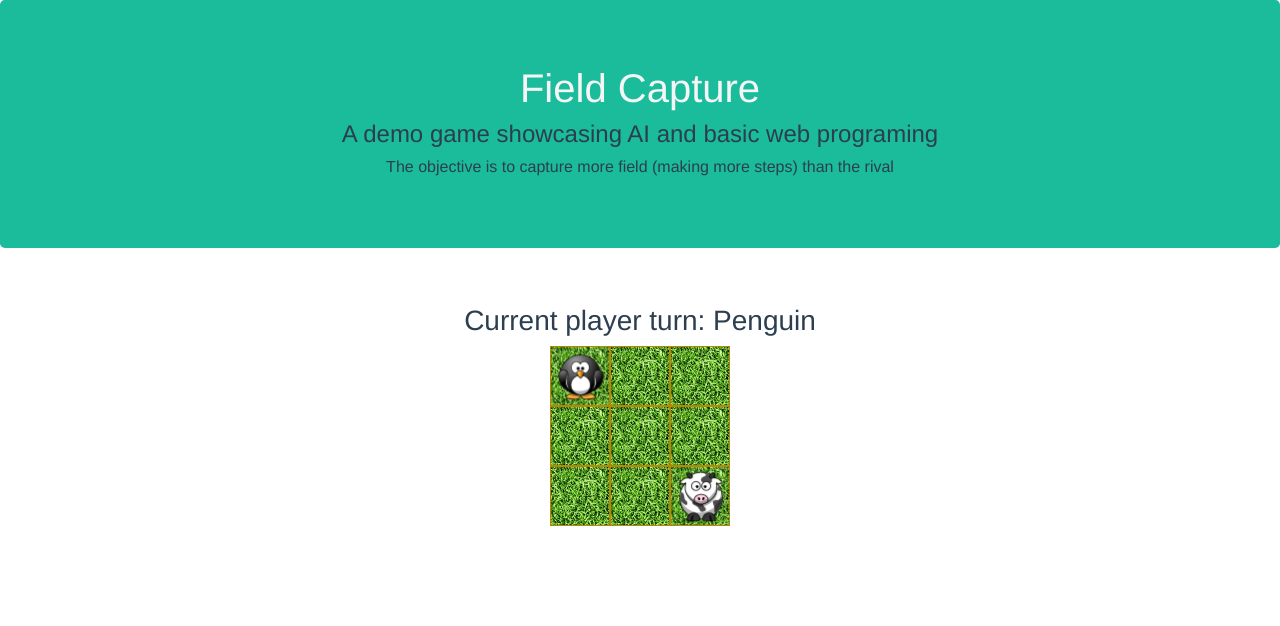
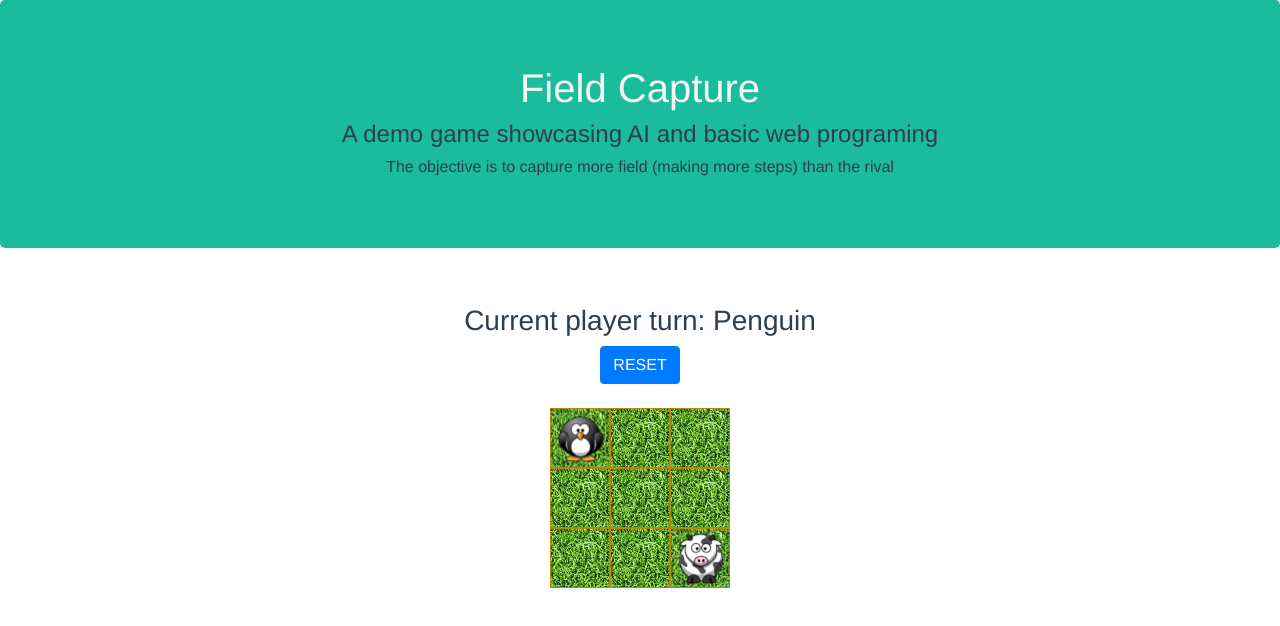
Before and after one commit to abir006/Field-Capturer, a Vue app: page / in a window 1280 px wide. Both pictures are taken after a click on the button "Small". Shown: the top 626 px of the page. Built offline with nearby package versions, Linux system fonts and the light colour scheme; the HTML template or start-up script is replaced by a standard one.

Commit message:
Closed #6. Reset button done.

```diff
--- a/src/App.vue
+++ b/src/App.vue
@@ -2,6 +2,7 @@
   <Header/>
   &nbsp;
   <Game/>
+  &nbsp;
   <Board/>
 </template>
 
--- a/src/components/Game.vue
+++ b/src/components/Game.vue
@@ -3,6 +3,9 @@
   <h3 style="color: #2c3e50">Current player turn: {{ game.CurrentPlayer===1 ? "Penguin" : "Cow" }}</h3>
   <h1 style="color: darkblue;" v-if="win === 1 || win === 2">Winner is: {{ win }}</h1>
   <h1 style="color: darkblue;" v-else-if="win === 0">Draw !</h1>
+  <button v-if="game.Board" class="btn btn-primary" @click="resetGame()">
+    RESET
+  </button>
 </div>
 </template>
 
@@ -40,6 +43,7 @@ export default {
     }
     // this is the game loop.
     async function nextTurn() {
+      console.log("next")
       //check if game didnt end
       if(win.value === -1) {
         // check if game board is set
@@ -59,25 +63,17 @@ export default {
         }
       }
     }
-    const { game, makeMove , playerNumMovesAvailable, swapPlayer , winner } = global
-   /* const keyPressed = (e) => {
-      if (e.key === "w") {
-        makeMove(-1, 0)
-      } else if (e.key === "a") {
-        makeMove(0, -1)
-      } else if (e.key === "s") {
-        makeMove(1, 0)
-      } else if (e.key === "d") {
-        makeMove(0, 1)          }
+    const resetGame = () => {
+      reset()
+      if(win.value !== -1) {
+        win.value = -1
+        nextTurn()
+      }
     }
-    onMounted(() => {
-      window.addEventListener('keyup', keyPressed)
-    })
-    onUnmounted(() => {
-      window.removeEventListener('keyup', keyPressed)
-    })*/
-    return { game, nextTurn, win }
+    const { game, makeMove , playerNumMovesAvailable, swapPlayer , winner, reset} = global
+    return { game, nextTurn, win, resetGame }
   },
+  // this run when game is first created, which will start the game loop.
   async created() {
     await this.nextTurn()
   }
--- a/src/global.js
+++ b/src/global.js
@@ -7,6 +7,13 @@ const game = reactive({
     PlayerPositions: Array(Array()),
     CurrentPlayer: 1,
 })
+const reset = () => {
+    game.Board = null
+    game.Rows = 0
+    game.Cols = 0
+    game.PlayerPositions = Array(Array())
+    game.CurrentPlayer = 1
+}
 const setBoard = (boardToSet) => {
     game.Board = JSON.parse(JSON.stringify(boardToSet.Board))
     game.Rows = boardToSet.Rows
@@ -80,4 +87,4 @@ const swapPlayer = () => {
     game.CurrentPlayer = (game.CurrentPlayer % 2) + 1
 }
 
-export default { game: readonly(game), setBoard , makeMove, playerNumMovesAvailable, winner, swapPlayer }
+export default { game: readonly(game), setBoard , makeMove, playerNumMovesAvailable, winner, swapPlayer, reset }
```
